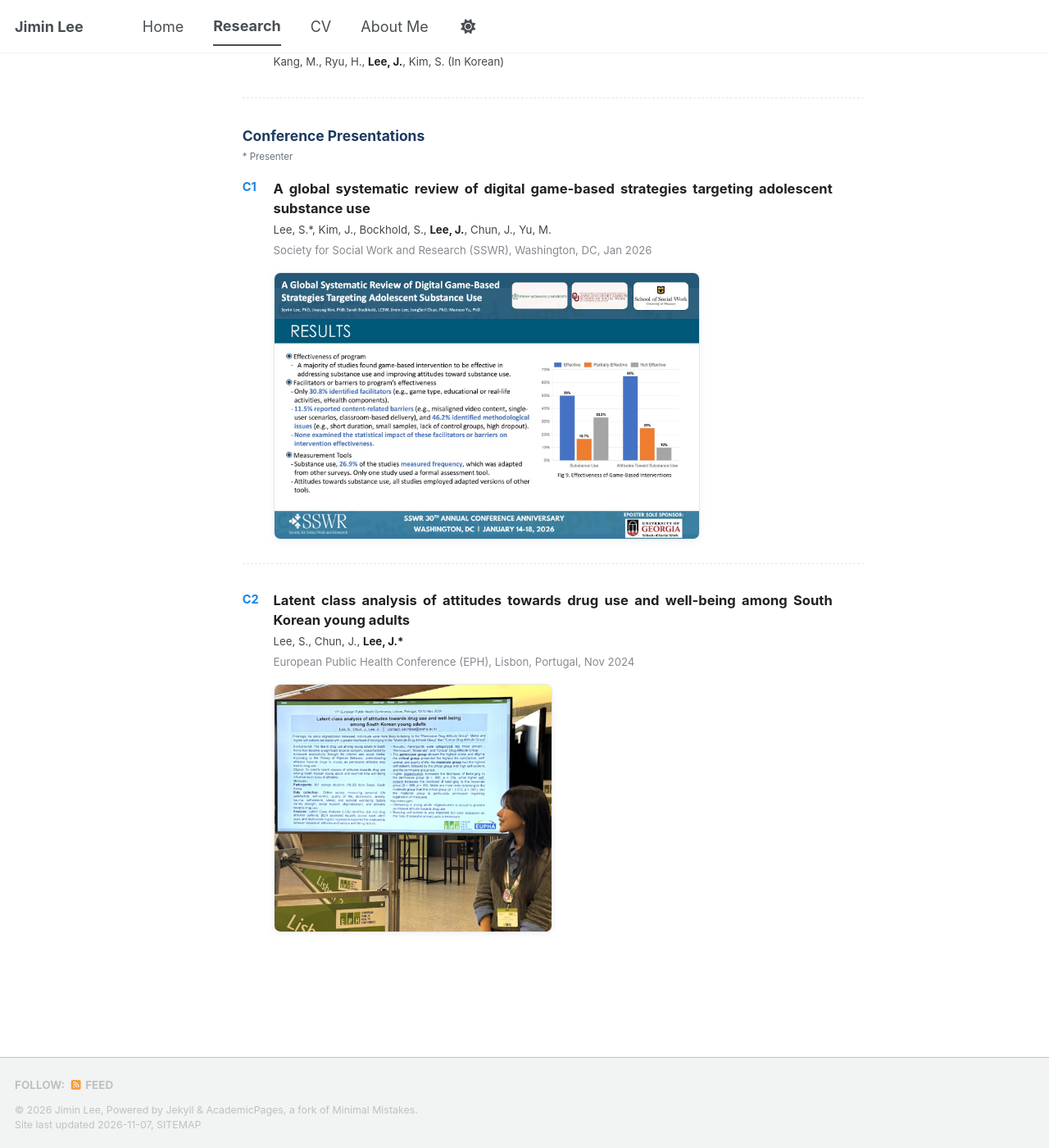
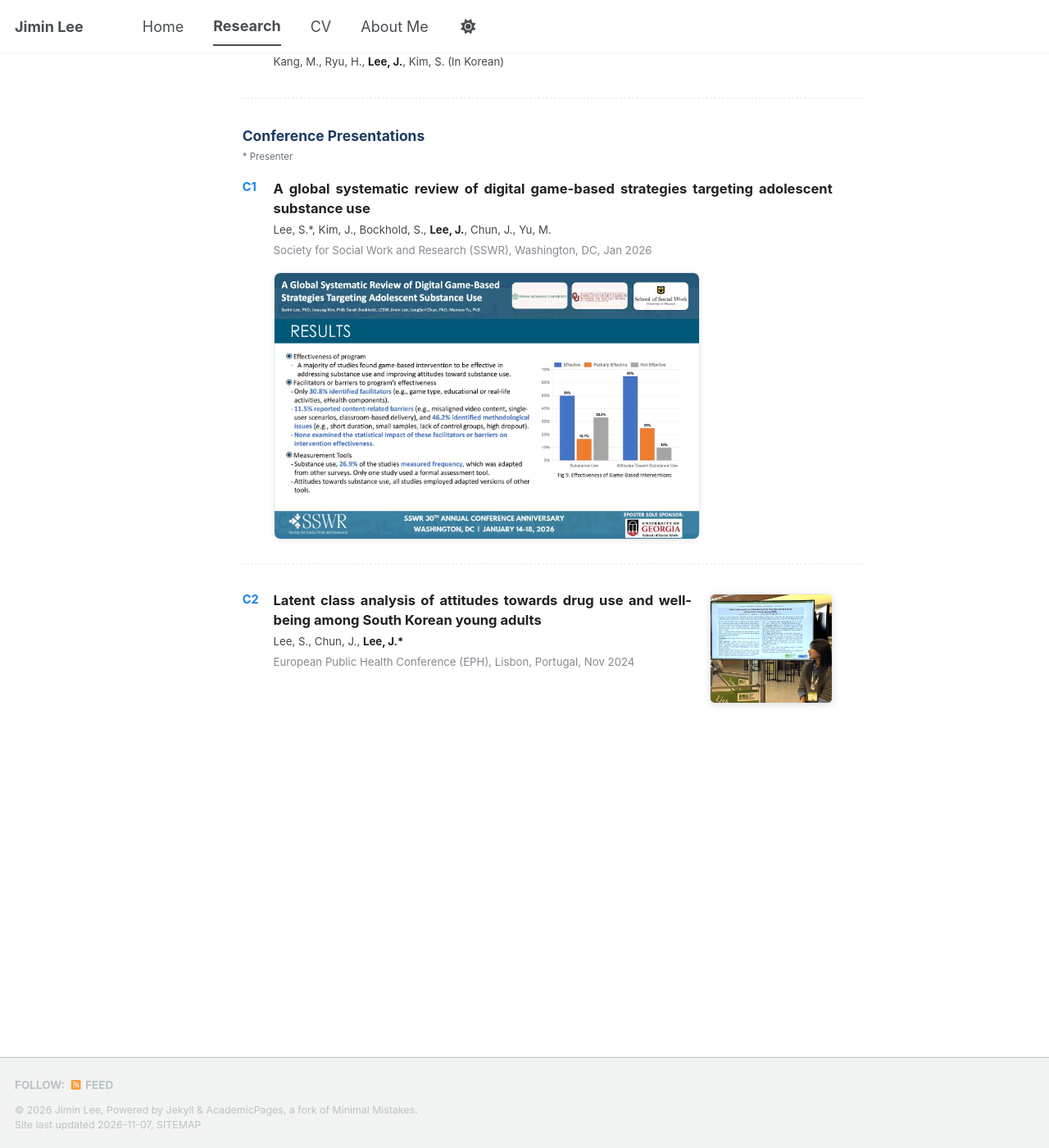
Before and after one commit to jiminlee-research/jiminlee-research.github.io, a Jekyll site: the page built from _pages/publications.html, in a window 1280 px wide and 1400 px high, scrolled down 2802 px. Shown: the whole window at 82% size. Built offline with Jekyll 4.4.1, drawn with Linux system fonts in a browser that asks for light colours; a style sheet for code colours, icons or effects is not loaded.

Commit message:
Show EPH photo as a small thumbnail beside the entry
Co-Authored-By: Claude Opus 5.5 <noreply@anthropic.com>
Claude-Session: https://claude.ai/code/session_01PcjxNfDHwsJtJ6agebrJHV

```diff
--- a/_pages/publications.html
+++ b/_pages/publications.html
@@ -57,7 +57,11 @@ author_profile: true
 .pub-figure img:hover { transform:scale(1.03); }
 .ri-card { transition:transform .15s, box-shadow .15s; }
 .ri-card:hover { transform:scale(1.03); box-shadow:0 4px 14px rgba(0,0,0,.08); }
-.pub-figure.pub-figure-sm { max-width:340px; }
+.pub-thumb { float:right; width:150px; margin:.2rem 0 .6rem 1.2rem; }
+.pub-thumb img { width:100%; display:block; border-radius:6px; box-shadow:0 2px 8px rgba(0,0,0,.12); cursor:zoom-in; transition:transform .15s; }
+.pub-thumb img:hover { transform:scale(1.03); }
+.pub-body::after { content:""; display:table; clear:both; }
+@media (max-width:600px){ .pub-thumb { width:110px; } }
 </style>
 
 <div class="ri-head"><h2>Research Interests</h2></div>
@@ -90,11 +94,12 @@ author_profile: true
 {% for p in items %}
 <div class="pub-item" data-selected="{% if p.selected %}true{% else %}false{% endif %}">
 <div class="pub-body">
+{% if p.image and p.image_size == "small" %}<div class="pub-thumb"><img src="{{ p.image | relative_url }}" alt="Photo: {{ p.title | escape }}" data-lightbox="{{ p.image | relative_url }}"></div>{% endif %}
 <p class="pub-title"><span class="pub-num">{{ pre }}{{ forloop.index }}</span>{{ p.title }}</p>
 <p class="pub-authors">{% for a in p.authors %}{% if a contains "Lee, J." %}<span class="me">{{ a }}</span>{% else %}{{ a }}{% endif %}{% unless forloop.last %}, {% endunless %}{% endfor %}{% if p.note == "In Korean" %} (In Korean){% endif %}</p>
 {% if p.venue %}<p class="pub-venue">{{ p.venue }}{% if p.year %}, {{ p.year }}{% endif %}{% if p.note and p.note != "In Korean" %} <span class="pub-tag">({{ p.note }})</span>{% endif %}</p>{% elsif p.note and p.note != "In Korean" %}<p class="pub-venue"><span class="pub-tag" style="margin-left:0">({{ p.note }})</span></p>{% endif %}
 {% if p.links %}<div class="pub-links">{% for l in p.links %}<a href="{{ l.url }}" target="_blank" rel="noopener"><i class="fa-solid fa-file-lines" aria-hidden="true" style="margin-right:.35em"></i>{{ l.label }}</a>{% endfor %}</div>{% endif %}
-{% if p.image %}<div class="pub-figure{% if p.image_size == "small" %} pub-figure-sm{% endif %}"><img src="{{ p.image | relative_url }}" alt="Research summary: {{ p.title | escape }}" data-lightbox="{{ p.image | relative_url }}"></div>{% endif %}
+{% if p.image and p.image_size != "small" %}<div class="pub-figure"><img src="{{ p.image | relative_url }}" alt="Research summary: {{ p.title | escape }}" data-lightbox="{{ p.image | relative_url }}"></div>{% endif %}
 </div>
 </div>
 {% endfor %}
```
